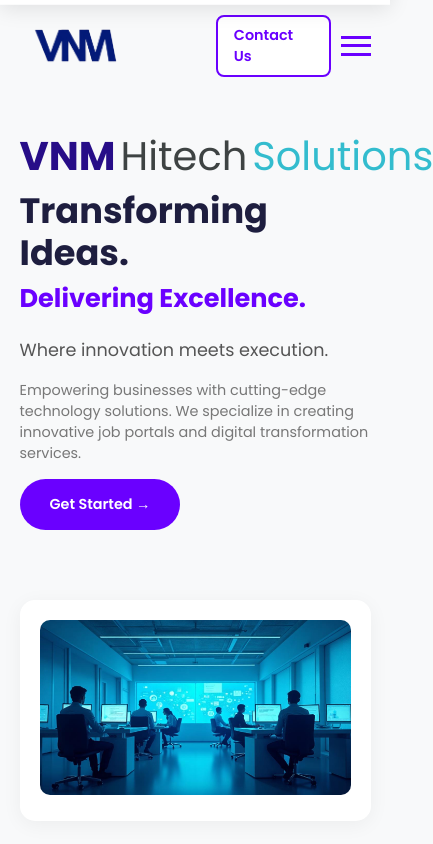
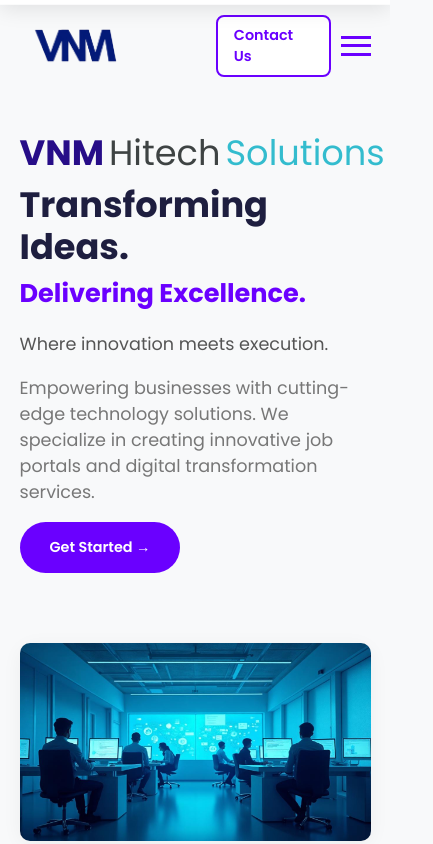
Before and after one commit to vnmhitechsolutions-sudo/Rescue-Solutions, a React (Create React App) app in the folder rescue-solutions/: page / in a window 390 px wide. Shown: the top 844 px of the page, 433 px wide, since content can reach past the window. Built offline with nearby package versions, Linux system fonts and the light colour scheme.

Commit message:
changed some function in hero section

```diff
--- a/rescue-solutions/public/index.html
+++ b/rescue-solutions/public/index.html
@@ -4,7 +4,7 @@
     <meta charset="utf-8" />
     <!-- 1. CHANGE THIS LINE -->
     <link rel="icon" href="./images/vnm full logo.png" />
-    <meta name="viewport" content="width=device-width, initial-scale=1" />
+  <meta name="viewport" content="width=device-width, initial-scale=1.0, maximum-scale=1.0, user-scalable=no">
     <!-- 2. CHANGE THIS LINE -->
     <title>VNM Hitech Solutions</title>
     <!-- Optional: Also change the manifest icons if you want different sizes -->
--- a/rescue-solutions/src/components/Hero.css
+++ b/rescue-solutions/src/components/Hero.css
@@ -60,6 +60,7 @@
 
 .hero-content p {
     color: #777;
+    font-size: 1.1rem;
 }
 
 .hero-image-container {
@@ -68,12 +69,19 @@
     justify-content: flex-end;
 }
 
-
+/* FIX: Remove padding added by global .card class to make the image fill the container */
+.hero-image-card {
+    padding: 0; /* REMOVED PADDING */
+    margin-top: 0; /* Ensure no extra space at the top */
+}
 
 .hero-image {
-    width: 130%;
+    /* Set to 100% to fill the now-padding-less container */
+    width: 170%;
     border-radius: 10px;
+    display: block; /* Ensures no extra space below the image */
 }
+
 
 /* ----------------- */
 /* Hero Media Queries */
@@ -81,16 +89,15 @@
 @media (max-width: 1024px) {
     .hero-section {
         flex-direction: column;
-        /* Removed text-align: center here */
         align-items: center;
     }
 
     .hero-content {
-        order: 2; /* Puts text below the image on tablets */
-        text-align: left; /* Ensure content starts at the left boundary */
-        padding: 0 5%; /* Add horizontal padding relative to content width */
+        order: 2;
+        text-align: left;
+        padding: 0 5%;
         width: 100%;
-        max-width: 600px; /* Optional: Limit width on larger tablets for better readability */
+        max-width: 600px;
     }
 
     .hero-content h1 {
@@ -102,7 +109,7 @@
     }
 
     .hero-image-container {
-        order: 1; /* Puts image at the top */
+        order: 1;
         justify-content: center;
     }
 }
@@ -110,33 +117,33 @@
 @media (max-width: 768px) {
     .hero-section {
         flex-direction: column;
-        text-align: left; /* Keep text left-aligned */
-        padding: 40px 5%; /* Use 5% padding globally for the section */
+        text-align: left;
+        padding: 40px 5%;
     }
 
     .hero-content {
-        order: 1; /* Puts the text before the image on mobile */
+        order: 1;
         flex: none;
         width: 100%;
-        padding: 0; /* Remove extra padding inherited from 1024px query */
+        padding: 0;
     }
 
     .hero-image-container {
         order: 2;
-        width: 100%; /* Makes the image full width on mobile */
-        margin-top: 20px; /* Add spacing below the text */
+        width: 100%;
+        margin-top: 20px;
     }
 
     .hero-image {
-        width: 100%; /* Image fits container */
+        width: 100%;
     }
 }
 /* ... existing styles ... */
 @media (max-width: 412px) {
     .hero-content h1 {
-        font-size: 2.2rem; /* Adjusted Hero H1 for mobile */
+        font-size: 2.2rem;
     }
     .hero-content .subtitle {
-        font-size: 1.1rem; /* Adjusted subtitle size */
+        font-size: 1.1rem;
     }
 }
--- a/rescue-solutions/src/components/Hero.js
+++ b/rescue-solutions/src/components/Hero.js
@@ -44,8 +44,8 @@
                 {/* --- COMPANY NAME HEADING (Made bigger for prominence) --- */}
                 {/* Note: Removed class 'animate' from the company name heading as it contains complex inline styles
                    and needs to be present early for consistent layout. */}
-                <h1 style={{
-                    fontSize: '2.5rem',
+                <h1  style={{
+                    fontSize: '2 rem',
                     fontWeight: 'bold',
                     marginBottom: '10px'
                 }}>
```
